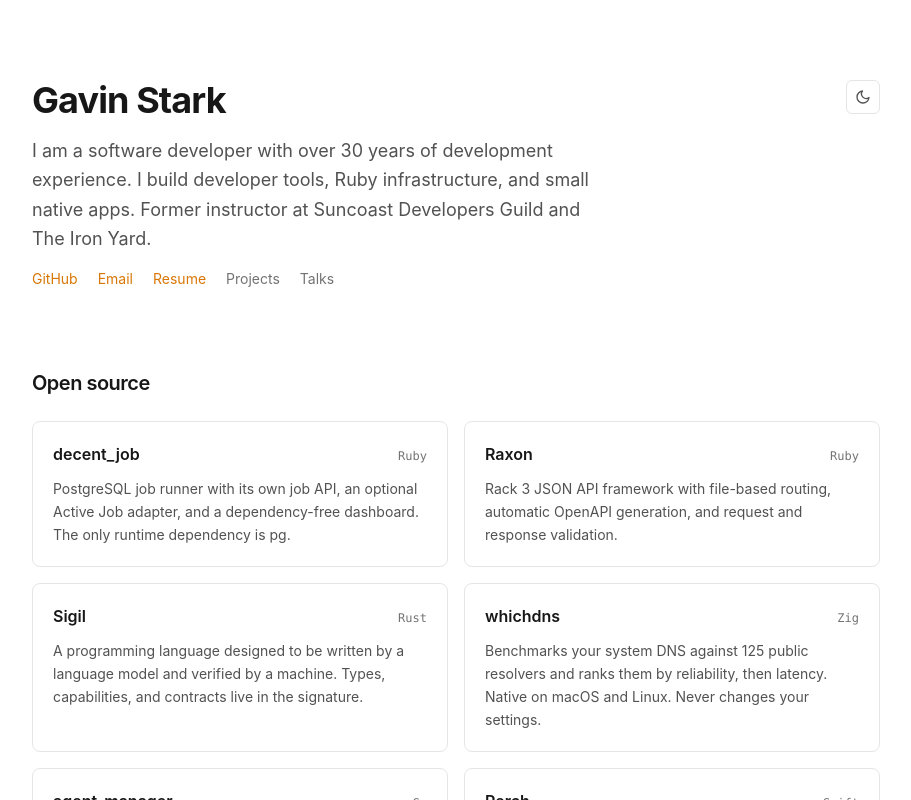
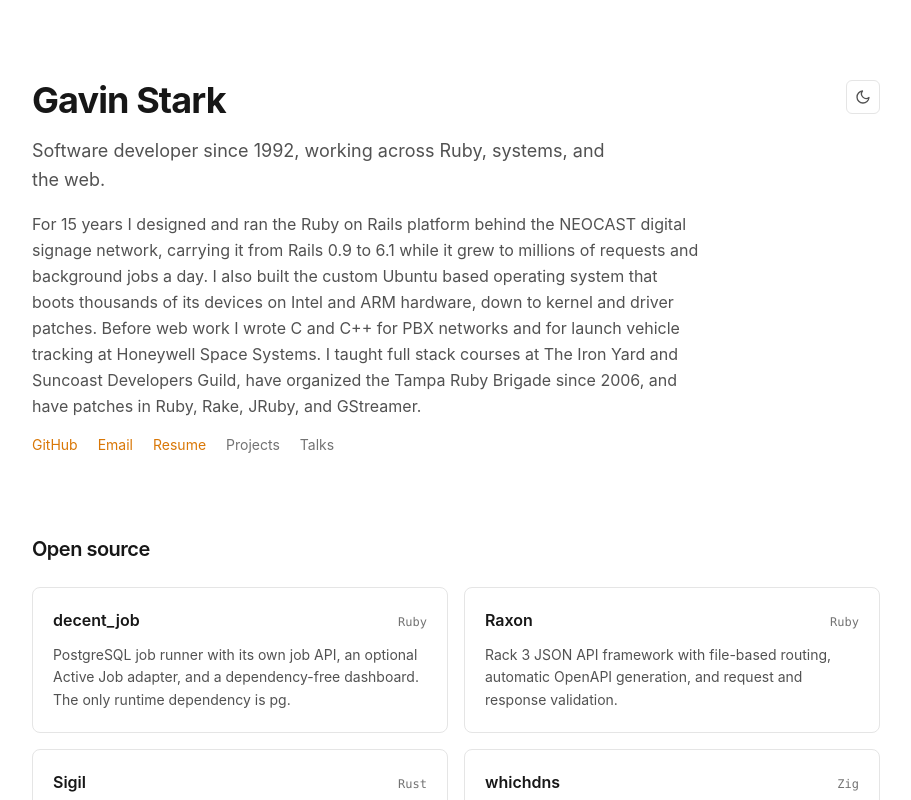
Before and after one commit to gstark/gstark.github.io, a React (Vite) app: page / in a window 1280 px wide. Shown: the top 800 px of the page, without its empty margins (184-1095 px from the left). Built offline with nearby package versions, Linux system fonts and the light colour scheme.

Commit message:
Rewrite header summary from resume

```diff
--- a/src/App.tsx
+++ b/src/App.tsx
@@ -9,6 +9,7 @@ export default function App() {
         <div className="space-y-4">
           <h1 className="text-3xl font-bold tracking-tight sm:text-4xl">{profile.name}</h1>
           <p className="max-w-xl text-lg leading-relaxed text-neutral-600 dark:text-neutral-400">{profile.tagline}</p>
+          <p className="max-w-2xl leading-relaxed text-neutral-600 dark:text-neutral-400">{profile.bio}</p>
           <nav className="flex flex-wrap gap-x-5 gap-y-2 text-sm">
             <a href={profile.github} className="text-accent hover:underline">GitHub</a>
             <a href={`mailto:${profile.email}`} className="text-accent hover:underline">Email</a>
--- a/src/data.ts
+++ b/src/data.ts
@@ -16,8 +16,8 @@ const github = (repo: string) => `https://github.com/gstark/${repo}`
 
 export const profile = {
   name: 'Gavin Stark',
-  tagline:
-    'I am a software developer with over 30 years of development experience. I build developer tools, Ruby infrastructure, and small native apps. Former instructor at Suncoast Developers Guild and The Iron Yard.',
+  tagline: 'Software developer since 1992, working across Ruby, systems, and the web.',
+  bio: 'For 15 years I designed and ran the Ruby on Rails platform behind the NEOCAST digital signage network, carrying it from Rails 0.9 to 6.1 while it grew to millions of requests and background jobs a day. I also built the custom Ubuntu based operating system that boots thousands of its devices on Intel and ARM hardware, down to kernel and driver patches. Before web work I wrote C and C++ for PBX networks and for launch vehicle tracking at Honeywell Space Systems. I taught full stack courses at The Iron Yard and Suncoast Developers Guild, have organized the Tampa Ruby Brigade since 2006, and have patches in Ruby, Rake, JRuby, and GStreamer.',
   github: 'https://github.com/gstark',
   email: 'floaty.malice_1t@icloud.com',
   resume: 'https://resume.gstark.com',
```
